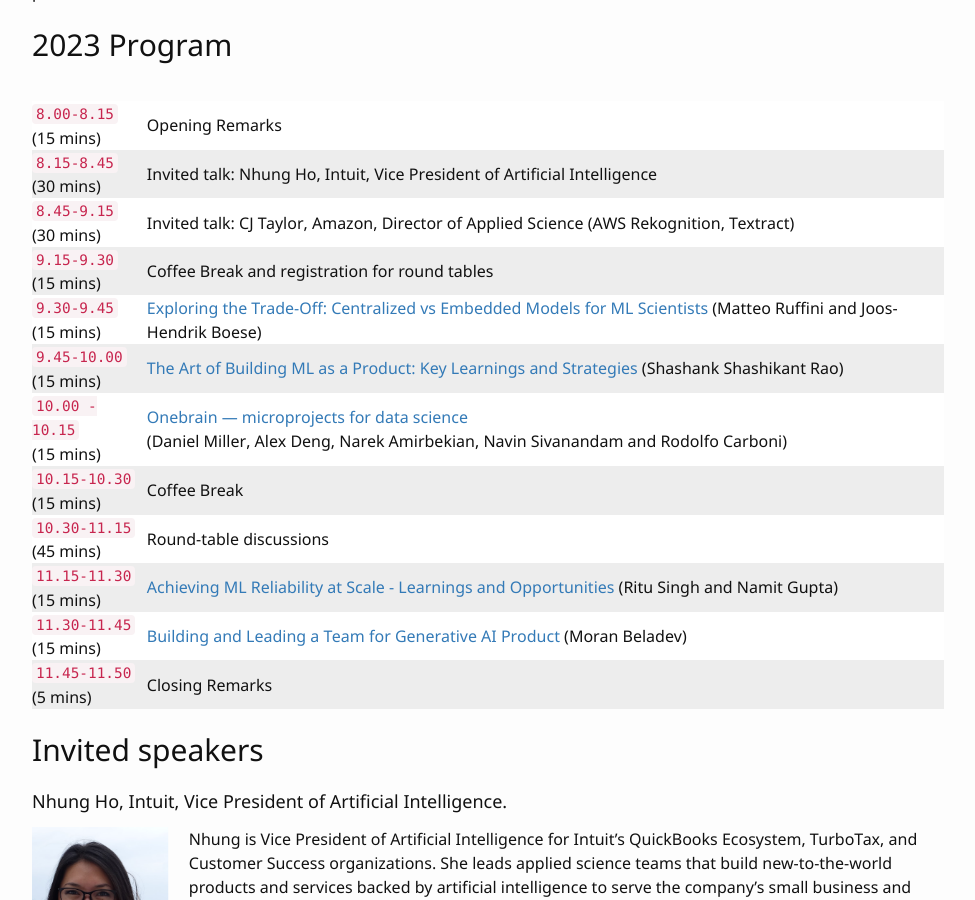
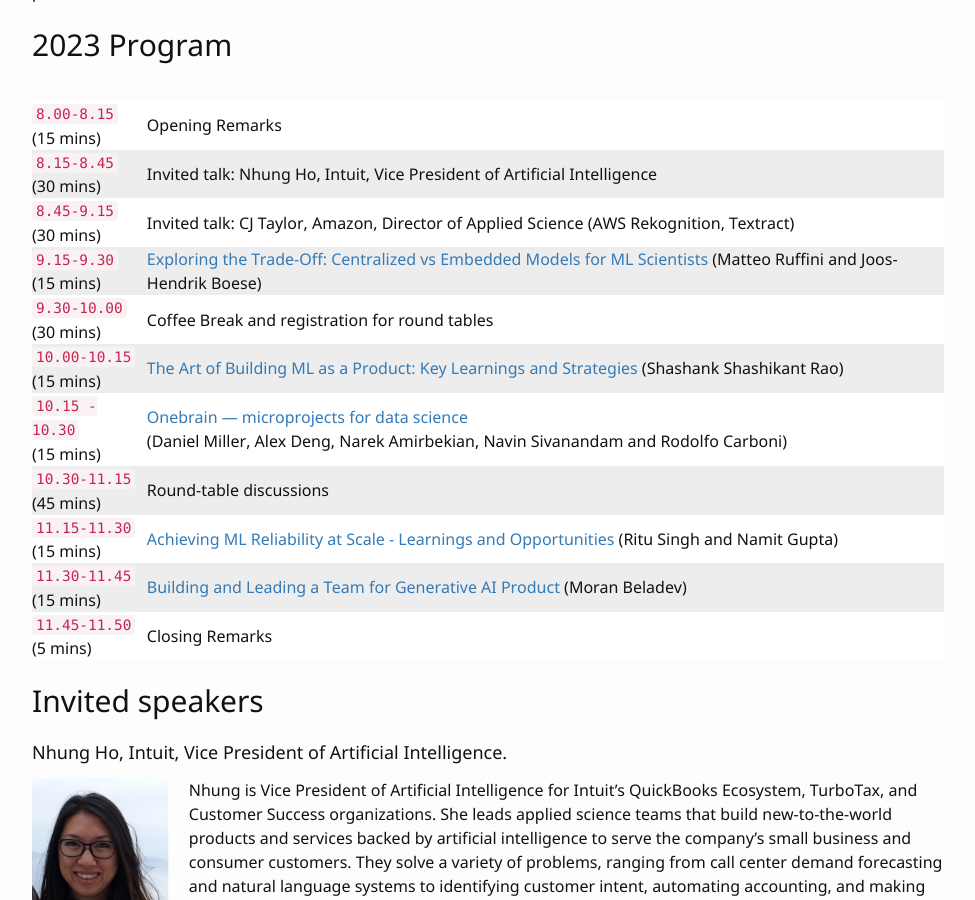
Before and after one commit to wamlm-kdd/wamlm, a Jekyll site: the page built from index.md, in a window 1280 px wide and 900 px high, scrolled down 1165 px. Shown: the whole window, without its empty margins (152-1127 px from the left). Built offline with Jekyll 4.4.1, drawn with Linux system fonts in a browser that asks for light colours; our own code applies the rules of GitHub Pages for plain Markdown files.

Commit message:
Update index.md
schedule update

```diff
--- a/index.md
+++ b/index.md
@@ -34,15 +34,13 @@
 |:--- |:---|
 | `8.45-9.15` <br />(30 mins) | Invited talk: CJ Taylor, Amazon, Director of Applied Science (AWS Rekognition, Textract) |
 |:--- |:---|
-| `9.15-9.30` <br />(15 mins) | Coffee Break and registration for round tables |
+| `9.15-9.30` <br />(15 mins) | [Exploring the Trade-Off: Centralized vs Embedded Models for ML Scientists](papers/wamlm-kdd23_paper_matteo_ruffini.pdf)  (Matteo Ruffini and Joos-Hendrik Boese) |
 |:--- |:---|
-| `9.30-9.45` <br />(15 mins) | [Exploring the Trade-Off: Centralized vs Embedded Models for ML Scientists](papers/wamlm-kdd23_paper_matteo_ruffini.pdf)  (Matteo Ruffini and Joos-Hendrik Boese) |
+| `9.30-10.00` <br />(30 mins) | Coffee Break and registration for round tables |
 |:--- |:---|
-| `9.45-10.00` <br />(15 mins) | [The Art of Building ML as a Product: Key Learnings and Strategies](papers/wamlm-kdd23_paper_Shashank_Shashikant_Rao.pdf) (Shashank Shashikant Rao) |
+| `10.00-10.15` <br />(15 mins) | [The Art of Building ML as a Product: Key Learnings and Strategies](papers/wamlm-kdd23_paper_Shashank_Shashikant_Rao.pdf) (Shashank Shashikant Rao) |
 |:--- |:---|
-| `10.00 - 10.15` <br /> (15 mins) | [Onebrain — microprojects for data science](papers/wamlm-kdd23_paper_Daniel_Miller.pdf) <br/> (Daniel Miller, Alex Deng, Narek Amirbekian, Navin Sivanandam and Rodolfo Carboni) |
-|:--- |:---|
-| `10.15-10.30` <br />(15 mins) | Coffee Break |
+| `10.15 - 10.30` <br /> (15 mins) | [Onebrain — microprojects for data science](papers/wamlm-kdd23_paper_Daniel_Miller.pdf) <br/> (Daniel Miller, Alex Deng, Narek Amirbekian, Navin Sivanandam and Rodolfo Carboni) |
 |:--- |:---|
 |`10.30-11.15` <br />(45 mins) | Round-table discussions |
 |:--- |:---|
```
